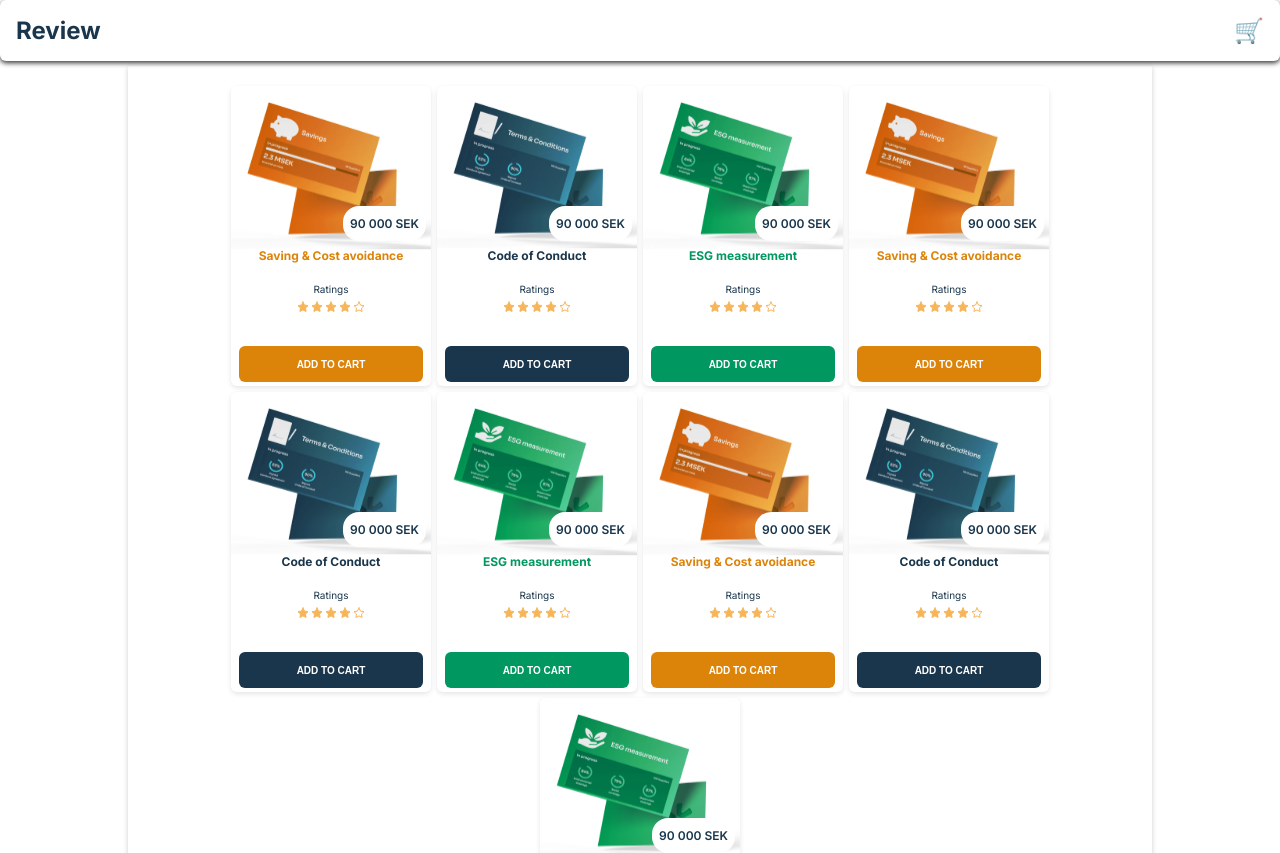
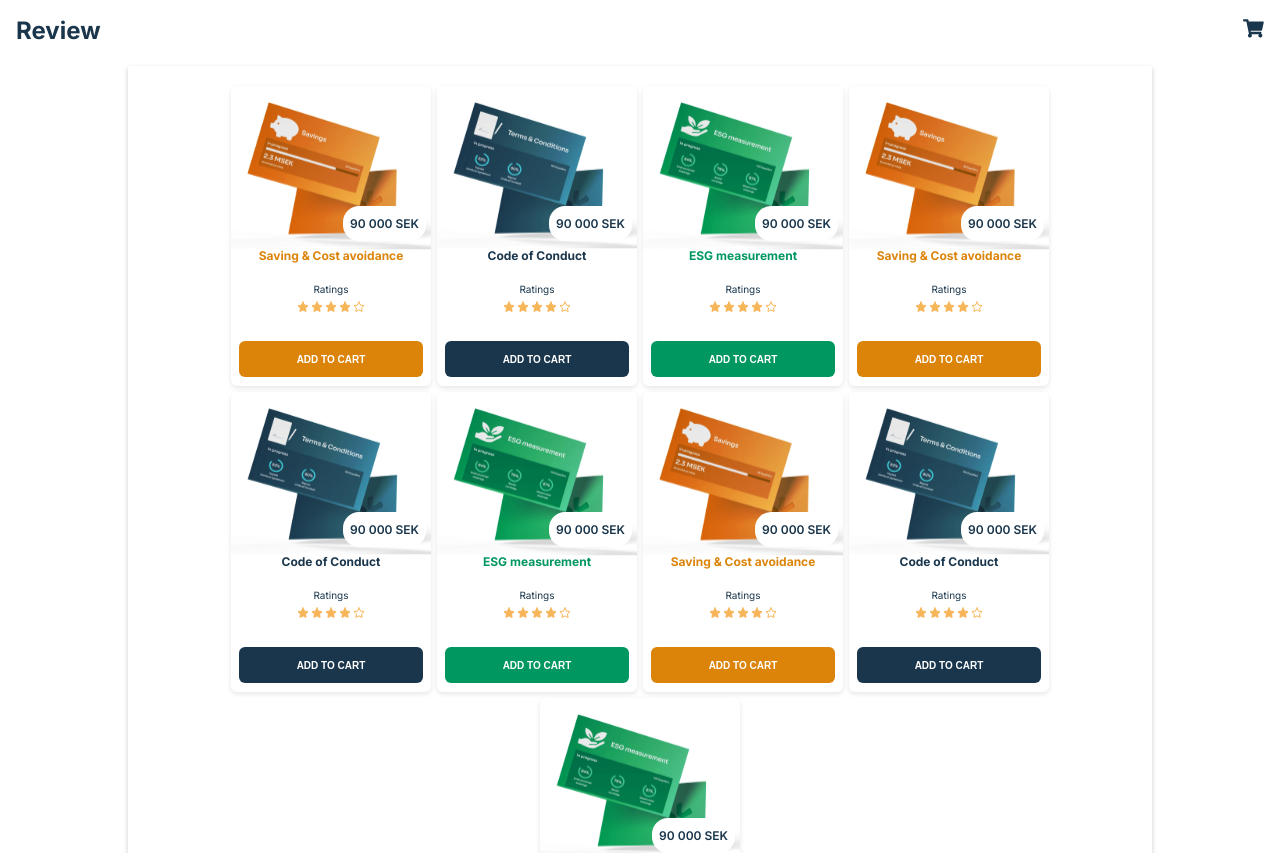
Before and after one commit to crtneko97/review, a Next.js app in the folder my-next-project/: page / in a window 1280 px wide. Shown: the top 853 px of the page. Built offline with nearby package versions, Linux system fonts and the light colour scheme.

Commit message:
fa icons and cart component

```diff
--- a/my-next-project/package.json
+++ b/my-next-project/package.json
@@ -12,6 +12,7 @@
     "next": "15.0.1",
     "react": "19.0.0-rc-69d4b800-20241021",
     "react-dom": "19.0.0-rc-69d4b800-20241021",
+    "react-icons": "^5.3.0",
     "sass": "^1.80.4",
     "sass-loader": "^16.0.2"
   },
--- a/my-next-project/src/components/buttons/AddButton.scss
+++ b/my-next-project/src/components/buttons/addbutton/AddButton.scss
@@ -1,4 +1,4 @@
-@import '../../styles/variables.scss';
+@import '../../../styles/variables.scss';
 
 .add-button {
     max-width: 184px;
@@ -10,7 +10,7 @@
     padding: 10px;
     cursor: pointer;
     transition: background-color, color 0.3s;
-    margin-top: 0.825rem;
+    margin-top: 0.5rem;
 
     .btn-text{
         font-size: 10px;
--- /dev/null
+++ b/my-next-project/src/components/buttons/cartbutton/CartButton.scss
@@ -0,0 +1,19 @@
+@import '../../../styles/variables.scss';
+
+.cart-button {
+  margin: 1rem;
+  font-size: 1.3rem;
+  transition: transform 0.3s ease, box-shadow 0.3s ease;
+  background-color: transparent;
+  cursor: pointer;
+
+  icon{
+
+  }
+
+  &:hover {
+    transform: rotate(-2deg) translate(-5px, -5px);
+    background-color: transparent;
+  }
+
+}
--- /dev/null
+++ b/my-next-project/src/components/buttons/cartbutton/CartButton.tsx
@@ -0,0 +1,13 @@
+import React from 'react';
+import { FaShoppingCart } from 'react-icons/fa';
+import './CartButton.scss';
+
+const CartButton: React.FC = () => {
+  return (
+    <div className="cart-button">
+      <FaShoppingCart className="cart-button__icon" />
+    </div>
+  );
+};
+
+export default CartButton;
--- a/my-next-project/src/components/navbar/Navbar.scss
+++ b/my-next-project/src/components/navbar/Navbar.scss
@@ -3,7 +3,6 @@
     display: flex;
     justify-content: space-between;
     align-items: center;
-    box-shadow: 0 2px 5px rgba(0, 0, 0, 0.8);
     border-radius: $radius-s;
     width: 100%;
     background-color: transparent;
@@ -16,15 +15,4 @@
       }
     }
 
-    &__cart {
-      margin: 1rem 1rem;
-      font-size: 1.5rem;
-      transition: transform 0.3s ease, box-shadow 0.3s ease;
-      background-color: transparent;
-      cursor: pointer;
-      &:hover {
-          transform: rotate(-2deg) translate(-5px, -5px);
-          box-shadow: 0 8px 15px rgba(0, 0, 0, 0.2);
-      }
-    }
   }
--- a/my-next-project/src/components/navbar/Navbar.tsx
+++ b/my-next-project/src/components/navbar/Navbar.tsx
@@ -1,14 +1,14 @@
 import React from 'react';
 import './Navbar.scss';
+import CartButton from '../buttons/cartbutton/CartButton';
 
 const Navbar: React.FC = () => {
-
-
-    //Setup make component for cart later wip
   return (
     <nav className="navbar">
-      <div className="navbar__logo"><p>Review</p></div>
-      <div className="navbar__cart">🛒</div>
+      <div className="navbar__logo">
+        <p>Review</p>
+      </div>
+      <CartButton />
     </nav>
   );
 };
--- a/my-next-project/src/components/productCard/ProductCard.tsx
+++ b/my-next-project/src/components/productCard/ProductCard.tsx
@@ -3,7 +3,7 @@ import './ProductCard.scss';
 import Ratings from '../ratings/Ratings';
 import { Product } from '../../types/products/product';
 import PriceTag from '../priceTag/PriceTag';
-import AddButton from '../buttons/AddButton';
+import AddButton from '../buttons/addbutton/AddButton';
 
 interface ProductCardProps {
   product: Product;
```
Also changed, not shown: my-next-project/src/components/buttons/addbutton/AddButton.tsx (renamed from my-next-project/src/components/buttons/AddButton.tsx), 1 other file (tests, documents, lock files or other folders).
